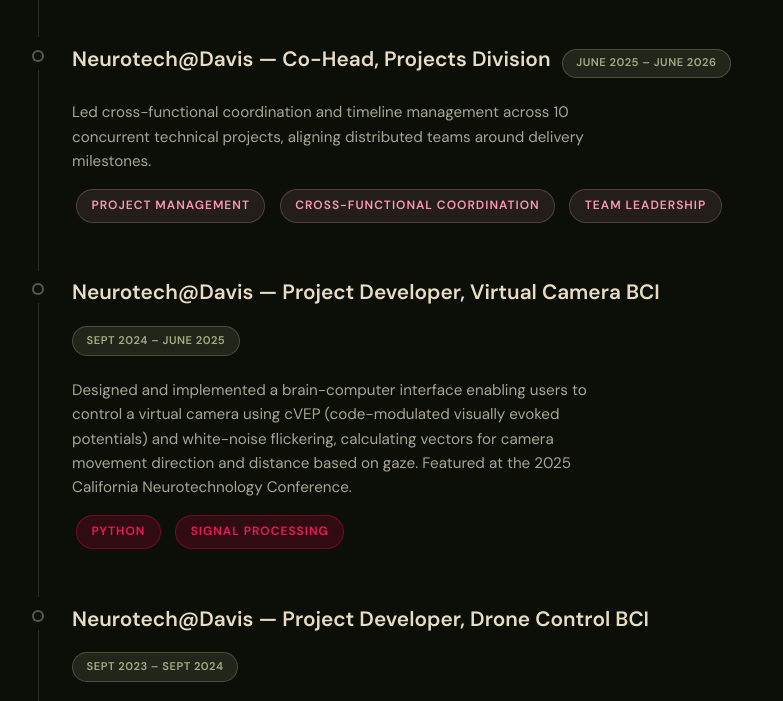
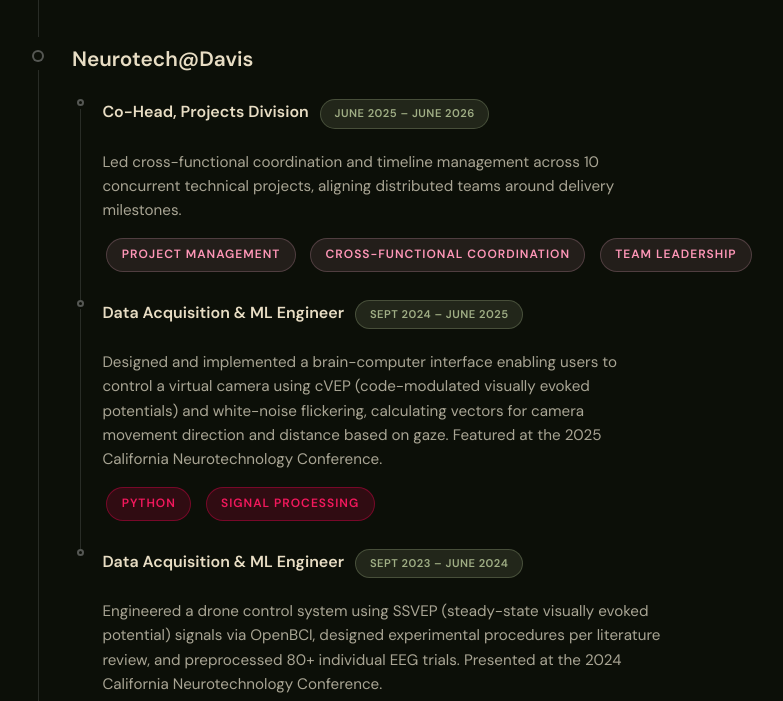
Before and after one commit to priyanshisinghh/priyanshisinghh.github.io, a plain HTML site: page experience.html in a window 1280 px wide. Shown: the part 883-1584 px from the top of the page, without its empty margins (236-1019 px from the left). Drawn offline with Linux system fonts and the light colour scheme; files whose address does not match are found by name; a web font is replaced by a local one.

Commit message:
major updates

```diff
--- a/experience.html
+++ b/experience.html
@@ -41,7 +41,7 @@
     <div class="container">
       <div class="projects-timeline">
 
-        <div class="timeline-item">
+        <a href="projects/extern-breaking-games.html" class="timeline-item">
           <div class="timeline-marker"><div class="timeline-dot"></div></div>
           <div class="timeline-content">
             <div class="timeline-header-row">
@@ -54,9 +54,9 @@
               <span class="tech-badge">Database Design</span>
             </div>
           </div>
-        </div>
+        </a>
 
-        <div class="timeline-item">
+        <a href="projects/asucd-pantry.html" class="timeline-item">
           <div class="timeline-marker"><div class="timeline-dot"></div></div>
           <div class="timeline-content">
             <div class="timeline-header-row">
@@ -71,13 +71,20 @@
               <span class="soft-skill-badge">Stakeholder Communication</span>
             </div>
           </div>
-        </div>
+        </a>
 
-        <div class="timeline-item">
+        <a href="projects/neurotech-bci.html" class="timeline-item">
           <div class="timeline-marker"><div class="timeline-dot"></div></div>
           <div class="timeline-content">
             <div class="timeline-header-row">
-              <span class="timeline-event-title">Neurotech@Davis — Co-Head, Projects Division</span>
+              <span class="timeline-event-title">Neurotech@Davis</span>
+            </div>
+
+            <div class="timeline-subrole">
+              <div class="timeline-submarker"><div class="timeline-subdot"></div></div>
+              <div class="timeline-subrole-content">
+                <div class="timeline-subrole-header">
+                  <span class="timeline-subrole-title">Co-Head, Projects Division</span>
                   <span class="project-date">June 2025 – June 2026</span>
                 </div>
                 <p class="timeline-event-blurb">Led cross-functional coordination and timeline management across 10 concurrent technical projects, aligning distributed teams around delivery milestones.</p>
@@ -89,11 +96,11 @@
               </div>
             </div>
 
-        <div class="timeline-item">
-          <div class="timeline-marker"><div class="timeline-dot"></div></div>
-          <div class="timeline-content">
-            <div class="timeline-header-row">
-              <span class="timeline-event-title">Neurotech@Davis — Project Developer, Virtual Camera BCI</span>
+            <div class="timeline-subrole">
+              <div class="timeline-submarker"><div class="timeline-subdot"></div></div>
+              <div class="timeline-subrole-content">
+                <div class="timeline-subrole-header">
+                  <span class="timeline-subrole-title">Data Acquisition & ML Engineer</span>
                   <span class="project-date">Sept 2024 – June 2025</span>
                 </div>
                 <p class="timeline-event-blurb">Designed and implemented a brain-computer interface enabling users to control a virtual camera using cVEP (code-modulated visually evoked potentials) and white-noise flickering, calculating vectors for camera movement direction and distance based on gaze. Featured at the 2025 California Neurotechnology Conference.</p>
@@ -104,12 +111,12 @@
               </div>
             </div>
 
-        <div class="timeline-item">
-          <div class="timeline-marker"><div class="timeline-dot"></div></div>
-          <div class="timeline-content">
-            <div class="timeline-header-row">
-              <span class="timeline-event-title">Neurotech@Davis — Project Developer, Drone Control BCI</span>
-              <span class="project-date">Sept 2023 – Sept 2024</span>
+            <div class="timeline-subrole">
+              <div class="timeline-submarker"><div class="timeline-subdot"></div></div>
+              <div class="timeline-subrole-content">
+                <div class="timeline-subrole-header">
+                  <span class="timeline-subrole-title">Data Acquisition & ML Engineer</span>
+                  <span class="project-date">Sept 2023 – June 2024</span>
                 </div>
                 <p class="timeline-event-blurb">Engineered a drone control system using SSVEP (steady-state visually evoked potential) signals via OpenBCI, designed experimental procedures per literature review, and preprocessed 80+ individual EEG trials. Presented at the 2024 California Neurotechnology Conference.</p>
                 <div class="badge-row" style="justify-content: flex-start;">
@@ -121,8 +128,10 @@
                 </div>
               </div>
             </div>
+          </div>
+        </a>
 
-        <div class="timeline-item">
+        <a href="projects/lhp-website.html" class="timeline-item">
           <div class="timeline-marker"><div class="timeline-dot"></div></div>
           <div class="timeline-content">
             <div class="timeline-header-row">
@@ -137,21 +146,7 @@
               <span class="soft-skill-badge">Brand Design</span>
             </div>
           </div>
-        </div>
-
-        <div class="timeline-item">
-          <div class="timeline-marker"><div class="timeline-dot"></div></div>
-          <div class="timeline-content">
-            <div class="timeline-header-row">
-              <span class="timeline-event-title">Design Interactive — UI/UX Design Fellowship</span>
-              <span class="project-date">Spring 2023</span>
-            </div>
-            <p class="timeline-event-blurb">Full write-up coming soon — currently tracking down my old materials from this fellowship.</p>
-            <div class="badge-row" style="justify-content: flex-start;">
-              <span class="soft-skill-badge">UI/UX Design</span>
-            </div>
-          </div>
-        </div>
+        </a>
 
         <div class="timeline-item">
           <div class="timeline-marker"><div class="timeline-dot"></div></div>
@@ -183,6 +178,20 @@
           </div>
         </div>
 
+        <div class="timeline-item">
+          <div class="timeline-marker"><div class="timeline-dot"></div></div>
+          <div class="timeline-content">
+            <div class="timeline-header-row">
+              <span class="timeline-event-title">Design Interactive — UI/UX Design Fellowship</span>
+              <span class="project-date">Spring 2023</span>
+            </div>
+            <p class="timeline-event-blurb">Full write-up coming soon — currently tracking down my old materials from this fellowship.</p>
+            <div class="badge-row" style="justify-content: flex-start;">
+              <span class="soft-skill-badge">UI/UX Design</span>
+            </div>
+          </div>
+        </div>
+
       </div>
     </div>
   </section>
--- a/styles.css
+++ b/styles.css
@@ -865,6 +865,69 @@
   color: var(--primary-light);
 }
 
+.timeline-subrole {
+  display: flex;
+  gap: 0.9rem;
+  margin-top: 1.1rem;
+}
+
+.timeline-subrole:first-of-type {
+  margin-top: 0.9rem;
+}
+
+.timeline-submarker {
+  position: relative;
+  flex-shrink: 0;
+  width: 1rem;
+  display: flex;
+  justify-content: center;
+  padding-top: 0.4rem;
+}
+
+.timeline-subdot {
+  width: 7px;
+  height: 7px;
+  border-radius: 50%;
+  background: var(--bg);
+  border: 2px solid rgba(255, 255, 255, 0.3);
+  position: relative;
+  z-index: 1;
+}
+
+.timeline-submarker::after {
+  content: '';
+  position: absolute;
+  top: 1rem;
+  bottom: -1.9rem;
+  left: 50%;
+  width: 1px;
+  background: rgba(255, 255, 255, 0.12);
+}
+
+.timeline-subrole:last-child .timeline-submarker::after {
+  display: none;
+}
+
+.timeline-subrole-content {
+  flex: 1;
+  min-width: 0;
+}
+
+.timeline-subrole-header {
+  display: flex;
+  align-items: baseline;
+  gap: 0.7rem;
+  flex-wrap: wrap;
+  margin-bottom: 0.4rem;
+}
+
+.timeline-subrole-title {
+  font-family: 'DM Sans', 'General Sans', sans-serif;
+  font-size: 1rem;
+  font-weight: 600;
+  color: var(--text-light);
+}
+
 .timeline-event-blurb {
   font-size: 0.95rem;
   color: var(--text-muted);
@@ -872,6 +935,8 @@
   margin-bottom: 0.7rem;
   max-width: 560px;
 }
+
+
 
 /* ====================================================================
    ABOUT LAYOUT — photo (1/3) + text (2/3), side by side
```
Lines whose indentation alone changed are shown as unchanged.
